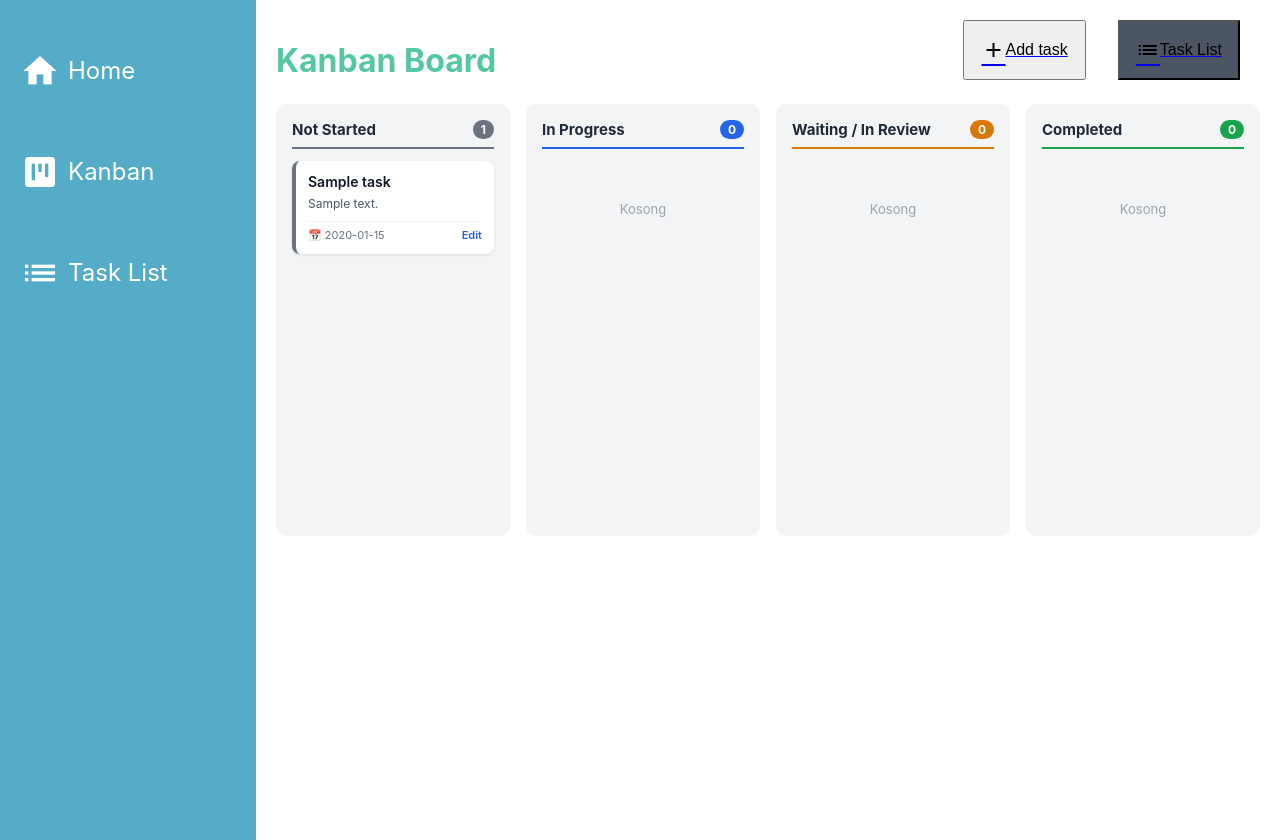
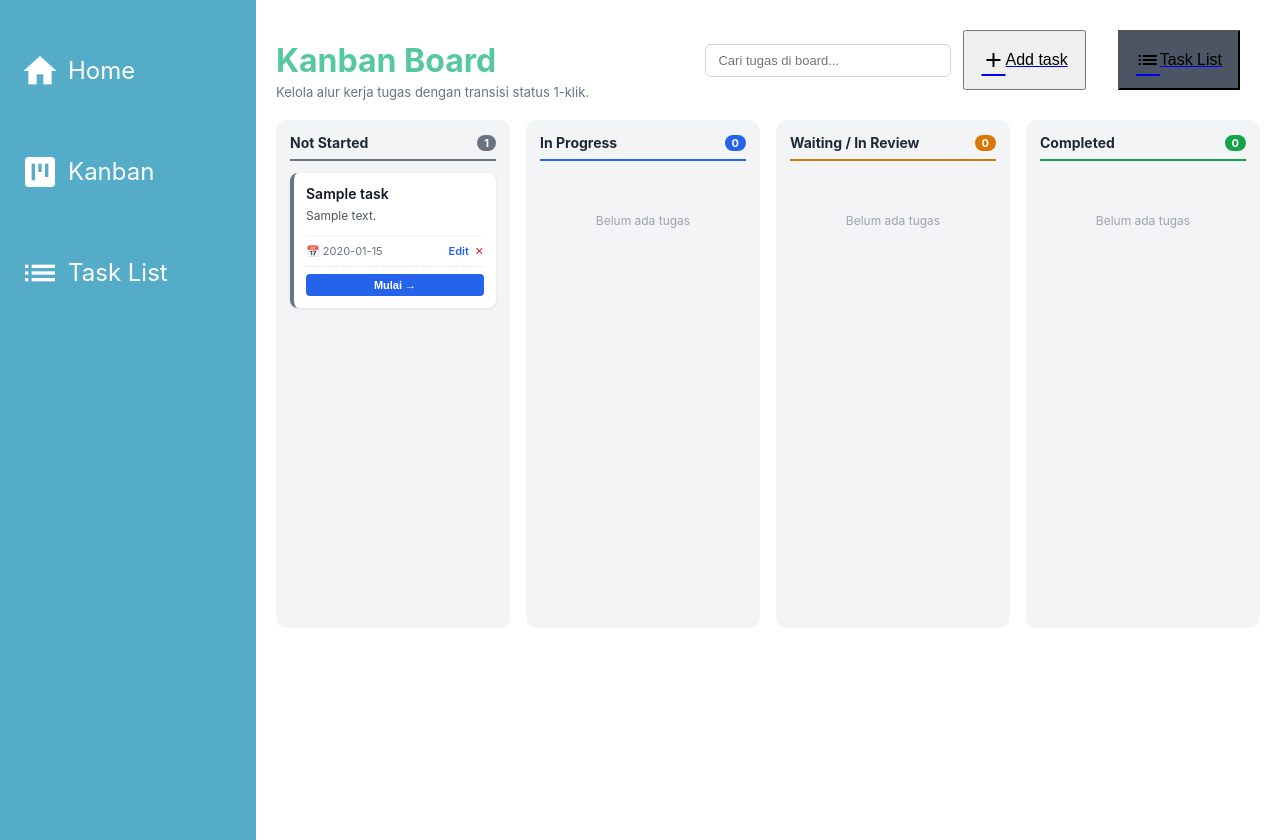
Before and after one commit to josapratama/kanban-project, a Laravel app: page /tasks/kanban in a window 1280 px wide. Run offline with Laravel 10, Linux system fonts and the light colour scheme; tables that the repository leaves empty hold one stand-in row (values such as "Sample post").

Commit message:
feat(kanban): add 1-click status transition buttons, real-time board search, and quick delete

```diff
--- a/app/Http/Controllers/TaskController.php
+++ b/app/Http/Controllers/TaskController.php
@@ -83,6 +83,19 @@ class TaskController extends Controller
         $task = Task::findOrFail($id);
         $task->delete();
 
-        return redirect()->route('tasks.index')->with('success', 'Task successfully deleted!');
+        return redirect()->back()->with('success', 'Task successfully deleted!');
+    }
+
+    public function updateStatus(Request $request, $id)
+    {
+        $task = Task::findOrFail($id);
+
+        $validated = $request->validate([
+            'status' => 'required|in:not_started,in_progress,in_review,completed',
+        ]);
+
+        $task->update(['status' => $validated['status']]);
+
+        return redirect()->back()->with('success', 'Task status updated!');
     }
 }
--- a/resources/views/tasks/kanban.blade.php
+++ b/resources/views/tasks/kanban.blade.php
@@ -4,9 +4,20 @@
 
 @section('main')
   <div class="task-list-container" style="max-width: 1200px;">
-    <div style="display: flex; justify-content: space-between; align-items: center; margin-bottom: 24px;">
-      <h1 class="task-list-heading" style="margin-bottom: 0;">Kanban Board</h1>
-      <div style="display: flex; gap: 12px;">
+    <div style="display: flex; justify-content: space-between; align-items: center; margin-bottom: 20px; flex-wrap: wrap; gap: 12px;">
+      <div>
+        <h1 class="task-list-heading" style="margin-bottom: 4px;">Kanban Board</h1>
+        <p style="font-size: 13px; color: #6b7280; margin: 0;">Kelola alur kerja tugas dengan transisi status 1-klik.</p>
+      </div>
+
+      <div style="display: flex; gap: 12px; align-items: center;">
+        <input
+          type="text"
+          id="kanban-search"
+          placeholder="Cari tugas di board..."
+          style="padding: 8px 12px; border: 1px solid #d1d5db; border-radius: 6px; font-size: 13px; width: 220px;"
+          oninput="filterKanbanCards(this.value)"
+        />
         <a href="{{ route('tasks.create') }}">
           <button class="task-list-button">
             <span class="material-icons">add</span>Add task
@@ -20,40 +31,97 @@
       </div>
     </div>
 
+    @if (session('success'))
+      <div style="background-color: #dcfce7; color: #15803d; padding: 10px 14px; border-radius: 8px; margin-bottom: 16px; font-weight: 500; font-size: 13px;">
+        {{ session('success') }}
+      </div>
+    @endif
+
     @php
       $columns = [
-        ['title' => 'Not Started', 'status' => 'not_started', 'tasks' => $notStarted, 'color' => '#6b7280'],
-        ['title' => 'In Progress', 'status' => 'in_progress', 'tasks' => $inProgress, 'color' => '#2563eb'],
-        ['title' => 'Waiting / In Review', 'status' => 'in_review', 'tasks' => $inReview, 'color' => '#d97706'],
-        ['title' => 'Completed', 'status' => 'completed', 'tasks' => $completed, 'color' => '#16a34a'],
+        [
+          'title' => 'Not Started',
+          'status' => 'not_started',
+          'tasks' => $notStarted,
+          'color' => '#6b7280',
+          'nextStatus' => 'in_progress',
+          'nextLabel' => 'Mulai →',
+          'nextColor' => '#2563eb'
+        ],
+        [
+          'title' => 'In Progress',
+          'status' => 'in_progress',
+          'tasks' => $inProgress,
+          'color' => '#2563eb',
+          'nextStatus' => 'in_review',
+          'nextLabel' => 'Review →',
+          'nextColor' => '#d97706'
+        ],
+        [
+          'title' => 'Waiting / In Review',
+          'status' => 'in_review',
+          'tasks' => $inReview,
+          'color' => '#d97706',
+          'nextStatus' => 'completed',
+          'nextLabel' => 'Selesai ✓',
+          'nextColor' => '#16a34a'
+        ],
+        [
+          'title' => 'Completed',
+          'status' => 'completed',
+          'tasks' => $completed,
+          'color' => '#16a34a',
+          'nextStatus' => 'in_progress',
+          'nextLabel' => 'Buka Lagi ↺',
+          'nextColor' => '#6b7280'
+        ],
       ];
     @endphp
 
     <div style="display: grid; grid-template-columns: repeat(4, 1fr); gap: 16px;">
       @foreach ($columns as $column)
-        <div style="background-color: #f3f4f6; border-radius: 10px; padding: 16px; min-height: 400px; display: flex; flex-direction: column;">
+        <div style="background-color: #f3f4f6; border-radius: 10px; padding: 14px; min-height: 480px; display: flex; flex-direction: column;">
           <div style="display: flex; justify-content: space-between; align-items: center; border-bottom: 2px solid {{ $column['color'] }}; padding-bottom: 8px; margin-bottom: 12px;">
-            <h3 style="font-size: 15px; font-weight: 700; color: #1f2937; margin: 0;">{{ $column['title'] }}</h3>
-            <span style="background: {{ $column['color'] }}; color: white; border-radius: 9999px; padding: 2px 8px; font-size: 12px; font-weight: bold;">
+            <h3 style="font-size: 14px; font-weight: 700; color: #1f2937; margin: 0;">{{ $column['title'] }}</h3>
+            <span style="background: {{ $column['color'] }}; color: white; border-radius: 9999px; padding: 1px 7px; font-size: 11px; font-weight: bold;">
               {{ $column['tasks']->count() }}
             </span>
           </div>
 
           <div style="display: flex; flex-direction: column; gap: 10px; flex: 1;">
             @forelse ($column['tasks'] as $task)
-              <div style="background: white; border-radius: 8px; padding: 12px; box-shadow: 0 1px 3px rgba(0,0,0,0.1); border-left: 4px solid {{ $column['color'] }};">
+              <div class="kanban-card" data-title="{{ strtolower($task->name) }}" data-detail="{{ strtolower($task->detail ?: '') }}" style="background: white; border-radius: 8px; padding: 12px; box-shadow: 0 1px 3px rgba(0,0,0,0.08); border-left: 4px solid {{ $column['color'] }};">
                 <h4 style="font-size: 14px; font-weight: 600; margin: 0 0 6px 0; color: #111827;">{{ $task->name }}</h4>
                 @if ($task->detail)
-                  <p style="font-size: 12px; color: #4b5563; margin: 0 0 8px 0; line-height: 1.4;">{{ Str::limit($task->detail, 80) }}</p>
+                  <p style="font-size: 12px; color: #4b5563; margin: 0 0 10px 0; line-height: 1.4;">{{ Str::limit($task->detail, 80) }}</p>
                 @endif
-                <div style="display: flex; justify-content: space-between; align-items: center; font-size: 11px; color: #6b7280; border-top: 1px solid #f3f4f6; padding-top: 6px;">
+                <div style="display: flex; justify-content: space-between; align-items: center; font-size: 11px; color: #6b7280; border-top: 1px solid #f3f4f6; padding-top: 8px; margin-top: 4px;">
                   <span>📅 {{ $task->due_date }}</span>
-                  <a href="{{ route('tasks.edit', ['id' => $task->id]) }}" style="color: #2563eb; text-decoration: none; font-weight: 600;">Edit</a>
+                  <div style="display: flex; gap: 6px;">
+                    <a href="{{ route('tasks.edit', ['id' => $task->id]) }}" style="color: #2563eb; text-decoration: none; font-weight: 600;">Edit</a>
+                    <form method="POST" action="{{ route('tasks.destroy', ['id' => $task->id]) }}" onsubmit="return confirm('Hapus tugas ini?');" style="display: inline;">
+                      @csrf
+                      @method('DELETE')
+                      <button type="submit" style="background: none; border: none; color: #dc2626; cursor: pointer; font-size: 11px; padding: 0;">✕</button>
+                    </form>
+                  </div>
+                </div>
+
+                <!-- Quick Status Shift Button -->
+                <div style="margin-top: 8px; padding-top: 6px; border-top: 1px dashed #e5e7eb;">
+                  <form method="POST" action="{{ route('tasks.updateStatus', ['id' => $task->id]) }}">
+                    @csrf
+                    @method('PATCH')
+                    <input type="hidden" name="status" value="{{ $column['nextStatus'] }}">
+                    <button type="submit" style="width: 100%; background: {{ $column['nextColor'] }}; color: white; border: none; border-radius: 4px; padding: 5px 8px; font-size: 11px; font-weight: 600; cursor: pointer; transition: opacity 0.2s;" onmouseover="this.style.opacity='0.9'" onmouseout="this.style.opacity='1'">
+                      {{ $column['nextLabel'] }}
+                    </button>
+                  </form>
                 </div>
               </div>
             @empty
-              <div style="text-align: center; color: #9ca3af; font-size: 13px; margin-top: 40px;">
-                Kosong
+              <div class="empty-column-placeholder" style="text-align: center; color: #9ca3af; font-size: 12px; margin-top: 40px;">
+                Belum ada tugas
               </div>
             @endforelse
           </div>
@@ -61,4 +129,20 @@
       @endforeach
     </div>
   </div>
+
+  <script>
+    function filterKanbanCards(keyword) {
+      const q = keyword.toLowerCase().trim();
+      const cards = document.querySelectorAll('.kanban-card');
+      cards.forEach(card => {
+        const title = card.getAttribute('data-title') || '';
+        const detail = card.getAttribute('data-detail') || '';
+        if (!q || title.includes(q) || detail.includes(q)) {
+          card.style.display = 'block';
+        } else {
+          card.style.display = 'none';
+        }
+      });
+    }
+  </script>
 @endsection
--- a/routes/web.php
+++ b/routes/web.php
@@ -28,5 +28,6 @@ Route::prefix('tasks')
         Route::post('/', 'store')->name('store');
         Route::get('/{id}/edit', 'edit')->name('edit');
         Route::put('/{id}', 'update')->name('update');
+        Route::patch('/{id}/status', 'updateStatus')->name('updateStatus');
         Route::delete('/{id}', 'destroy')->name('destroy');
     });
```
